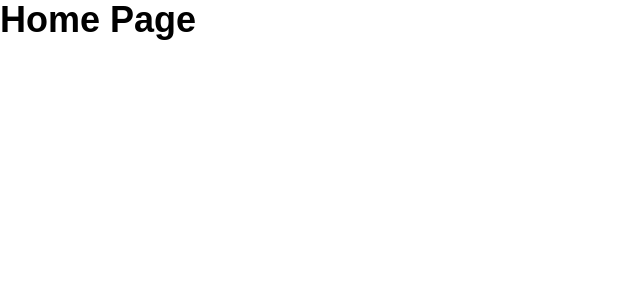
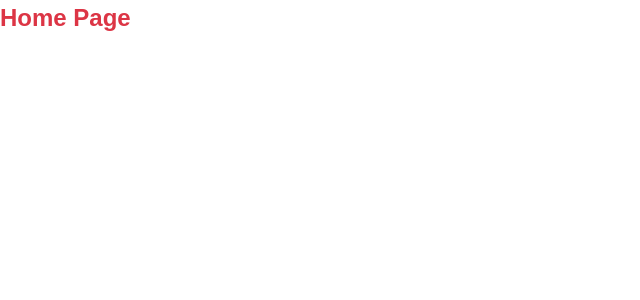
Before and after one commit to abdulkadershohan/technext-frontend-task, a React (Create React App) app: page / in a window 1280 px wide. Shown: the top 300 px of the page, without its empty margins (0-640 px from the left). Built offline with nearby package versions, Linux system fonts and the light colour scheme.

Commit message:
fontSize config

```diff
--- a/src/page/home/HomePage.tsx
+++ b/src/page/home/HomePage.tsx
@@ -3,7 +3,7 @@ export default function HomePage() {
     return (
         <div>
             <h1
-                className="text-text-primary text-4xl font-bold"
+                className="text-danger text-2xl font-bold"
             >Home Page</h1>
         </div>
     )
--- a/tailwind.config.js
+++ b/tailwind.config.js
@@ -19,6 +19,15 @@ module.exports = {
       "gray-800": "#343A40",
       "gray-900": "#212529",
       'primary': '#0D6EFD',
+    },
+    fontSize: {
+      sm: '0.75rem',
+      base: '1rem',
+      xl: '1.25rem',
+      '2xl': '1.5rem',
+      '3xl': '1.953rem',
+      '4xl': '2.5rem',
+
     }
   },
   plugins: [],
```
